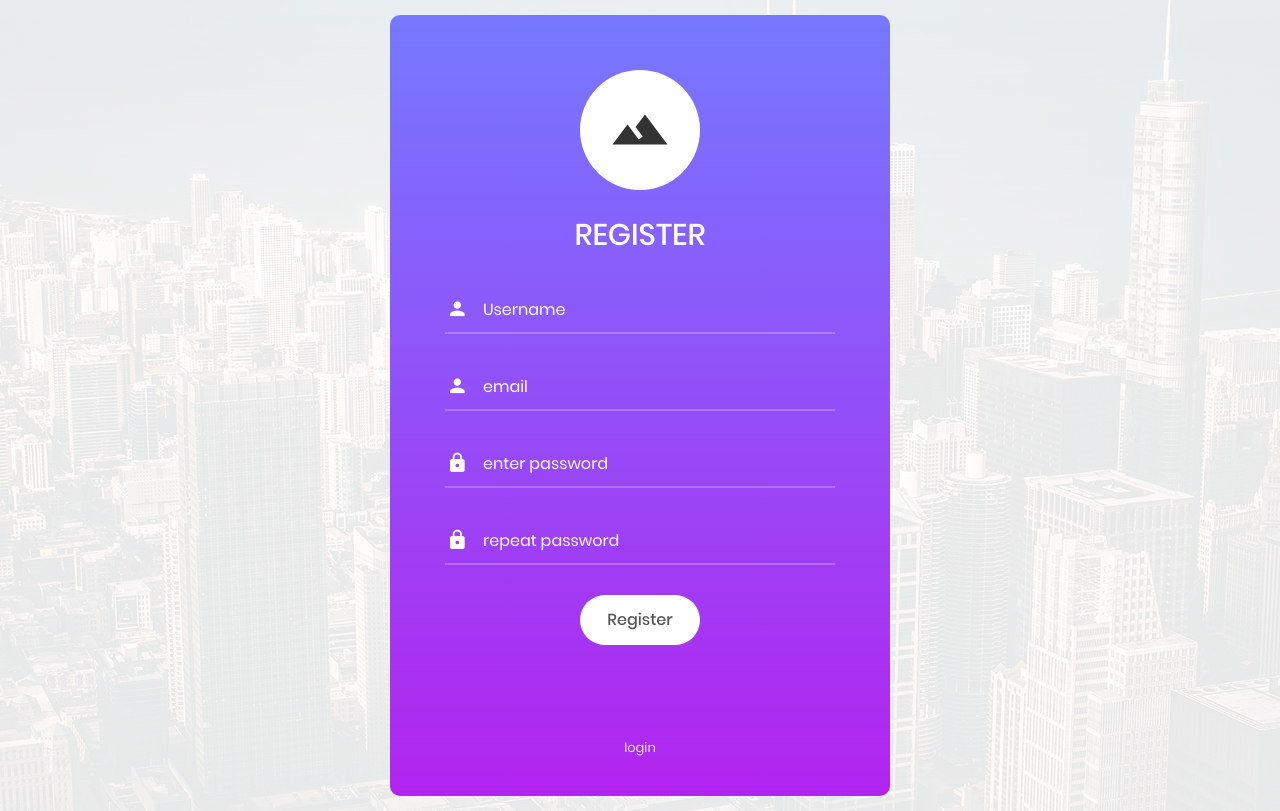
After one commit to A0Rassafian/stand-blog, a Django app: page /register in a window 1280 px wide. The commit adds this page. Run offline with Django 5.2, Linux system fonts and the light colour scheme; some libraries are stand-ins or nearby versions.

Commit message:
"login and logout and register"

```diff
--- /dev/null
+++ b/account/templates/account/register.html
@@ -0,0 +1,107 @@
+{% load static %}
+<!DOCTYPE html>
+<html lang="en">
+<head>
+	<title>Register</title>
+	<meta charset="UTF-8">
+	<meta name="viewport" content="width=device-width, initial-scale=1">
+<!--===============================================================================================-->
+	<link rel="icon" type="image/png" href="{% static 'images/icons/favicon.ico' %}"/>
+<!--===============================================================================================-->
+	<link rel="stylesheet" type="text/css" href="{% static 'vendor/bootstrap/css/bootstrap.min.css'%}">
+<!--===============================================================================================-->
+	<link rel="stylesheet" type="text/css" href="{% static 'fonts/font-awesome-4.7.0/css/font-awesome.min.css'%}">
+<!--===============================================================================================-->
+	<link rel="stylesheet" type="text/css" href="{% static 'fonts/iconic/css/material-design-iconic-font.min.css'%}">
+<!--===============================================================================================-->
+	<link rel="stylesheet" type="text/css" href="{% static 'vendor/animate/animate.css'%}">
+<!--===============================================================================================-->
+	<link rel="stylesheet" type="text/css" href="{% static 'vendor/css-hamburgers/hamburgers.min.css'%}">
+<!--===============================================================================================-->
+	<link rel="stylesheet" type="text/css" href="{% static 'vendor/animsition/css/animsition.min.css'%}">
+<!--===============================================================================================-->
+	<link rel="stylesheet" type="text/css" href="{% static 'vendor/select2/select2.min.css'%}">
+<!--===============================================================================================-->
+	<link rel="stylesheet" type="text/css" href="{% static 'vendor/daterangepicker/daterangepicker.css'%}">
+<!--===============================================================================================-->
+	<link rel="stylesheet" type="text/css" href="{% static 'css/util.css'%}">
+	<link rel="stylesheet" type="text/css" href="{% static 'css/main.css'%}">
+<!--===============================================================================================-->
+</head>
+<body>
+
+	<div class="limiter">
+		<div class="container-login100" style="background-image: url('{% static "images/bg-01.jpg" %}');">
+			<div class="wrap-login100">
+				<form class="login100-form validate-form" method="post">
+                    {% csrf_token %}
+					<span class="login100-form-logo">
+						<i class="zmdi zmdi-landscape"></i>
+					</span>
+
+					<span class="login100-form-title p-b-34 p-t-27">
+						Register
+					</span>
+                    {% if errors %}
+                        {% for item in errors %}
+                            <p class="text text-danger bg-white rounded mb-2">{{ item }}</p>
+                        {% endfor %}
+                    {% endif %}
+
+					<div class="wrap-input100 validate-input" data-validate = "Enter username">
+						<input class="input100" type="text" name="username" placeholder="Username">
+						<span class="focus-input100" data-placeholder="&#xf207;"></span>
+					</div>
+                    <div class="wrap-input100 validate-input" data-validate = "Enter username">
+						<input class="input100" type="email" name="email" placeholder="email">
+						<span class="focus-input100" data-placeholder="&#xf207;"></span>
+					</div>
+
+					<div class="wrap-input100 validate-input" data-validate="Enter password">
+						<input class="input100" type="password" name="password1" placeholder="enter password">
+						<span class="focus-input100" data-placeholder="&#xf191;"></span>
+					</div>
+                    <div class="wrap-input100 validate-input" data-validate="Enter password">
+						<input class="input100" type="password" name="password2" placeholder="repeat password">
+						<span class="focus-input100" data-placeholder="&#xf191;"></span>
+					</div>
+
+
+					<div class="container-login100-form-btn">
+						<button class="login100-form-btn">
+							Register
+						</button>
+					</div>
+
+					<div class="text-center p-t-90">
+						<a class="txt1" href='{% url "account:login" %}'>
+							login
+						</a>
+					</div>
+				</form>
+			</div>
+		</div>
+	</div>
+
+
+	<div id="dropDownSelect1"></div>
+
+<!--===============================================================================================-->
+	<script src="{% static 'vendor/jquery/jquery-3.2.1.min.js'%}"></script>
+<!--===============================================================================================-->
+	<script src="{% static 'vendor/animsition/js/animsition.min.js'%}"></script>
+<!--===============================================================================================-->
+	<script src="{% static 'vendor/bootstrap/js/popper.js'%}"></script>
+	<script src="{% static 'vendor/bootstrap/js/bootstrap.min.js'%}"></script>
+<!--===============================================================================================-->
+	<script src="{% static 'vendor/select2/select2.min.js'%}"></script>
+<!--===============================================================================================-->
+	<script src="{% static 'vendor/daterangepicker/moment.min.js'%}"></script>
+	<script src="{% static 'vendor/daterangepicker/daterangepicker.js'%}"></script>
+<!--===============================================================================================-->
+	<script src="{% static 'vendor/countdowntime/countdowntime.js'%}"></script>
+<!--===============================================================================================-->
+	<script src="{% static 'js/main.js'%}"></script>
+
+</body>
+</html>
--- /dev/null
+++ b/account/urls.py
@@ -0,0 +1,10 @@
+from django.urls import path
+from . import views
+
+
+app_name = "account"
+urlpatterns = [
+    path("login",views.user_login,name="login"),
+    path("logout",views.user_logout , name="logout"),
+    path("register",views.user_register , name="register"),
+]
--- a/account/views.py
+++ b/account/views.py
@@ -1,3 +1,42 @@
-from django.shortcuts import render
+from django.contrib.auth.models import User
+from django.shortcuts import render ,redirect
+from django.contrib.auth import authenticate,login,logout
+# Create your views here.
 
-# Create your views here.
+def user_login (request):
+    if request.user.is_authenticated:
+        return redirect("home:home")
+    if request.method == "POST":
+        username = request.POST.get("username")
+        password = request.POST.get("password")
+        user = authenticate(username=username,password=password)
+        if user is not None:
+            login(request,user)
+            return redirect("home:home")
+    return render(request,"account/login.html")
+
+def user_register (request):
+    context = {"errors":[]}
+    if request.user.is_authenticated:
+        return redirect("home:home")
+    if request.method == "POST":
+        username = request.POST.get("username")
+        password1 = request.POST.get("password1")
+        password2 = request.POST.get("password2")
+        email = request.POST.get("email")
+        if password1 != password2:
+            context['errors'].append("password is not same")
+            return render(request,"account/register.html",context)
+        if User.objects.filter(username=username).exists():
+            context['errors'].append("username is taken")
+            return render(request,"account/register.html",context)
+
+
+        user = User.objects.create_user(username=username,password=password1,email=email)
+        login(request,user)
+        return redirect("home:home")
+
+    return render(request,"account/register.html")
+def user_logout(request):
+    logout(request)
+    return redirect("home:home")
--- a/home/urls.py
+++ b/home/urls.py
@@ -2,7 +2,7 @@ from django.urls import path
 from . import views
 
 
-
+app_name = "home"
 urlpatterns = [
-    path("",views.home)
+    path("",views.home,name="home"),
 ]
--- a/standblog/urls.py
+++ b/standblog/urls.py
@@ -19,6 +19,8 @@ from django.contrib import admin
 from django.urls import path , include
 
 urlpatterns = [
+
+    path("", include("home.urls")),
+    path("", include("account.urls")),
     path("admin/", admin.site.urls),
-    path("", include("home.urls")),
 ]
```
Also changed, not shown: account/templates/account/login.html (+26 -24 lines), home/templates/home/index.html (+13 -1 lines).
